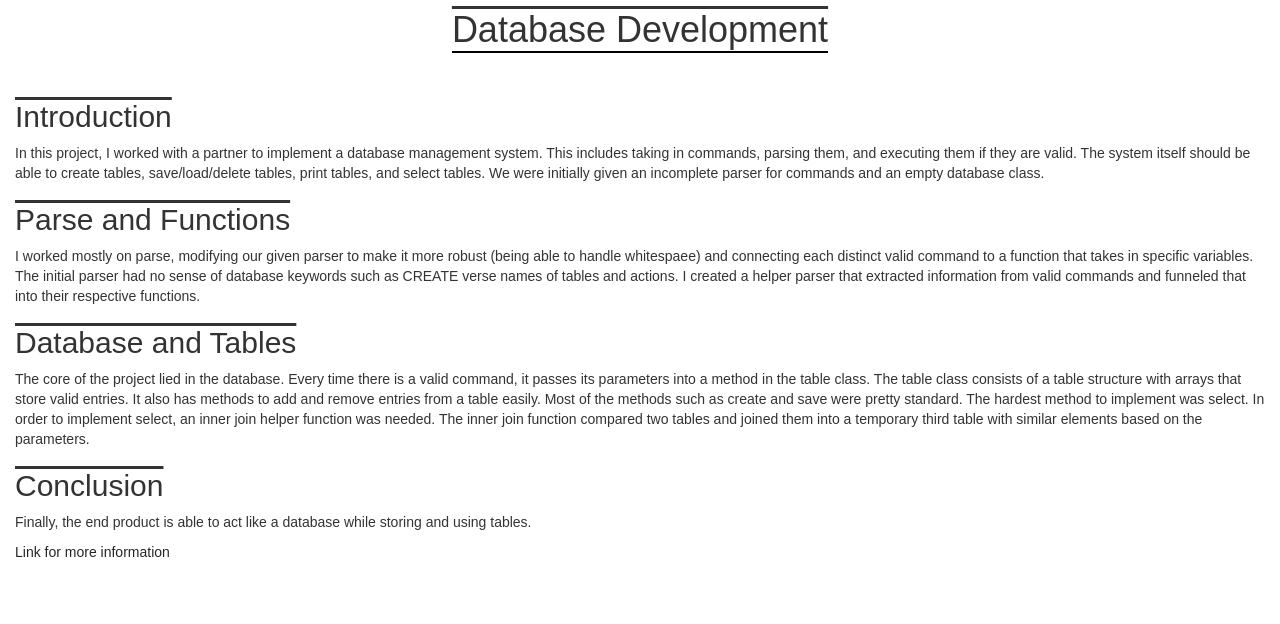
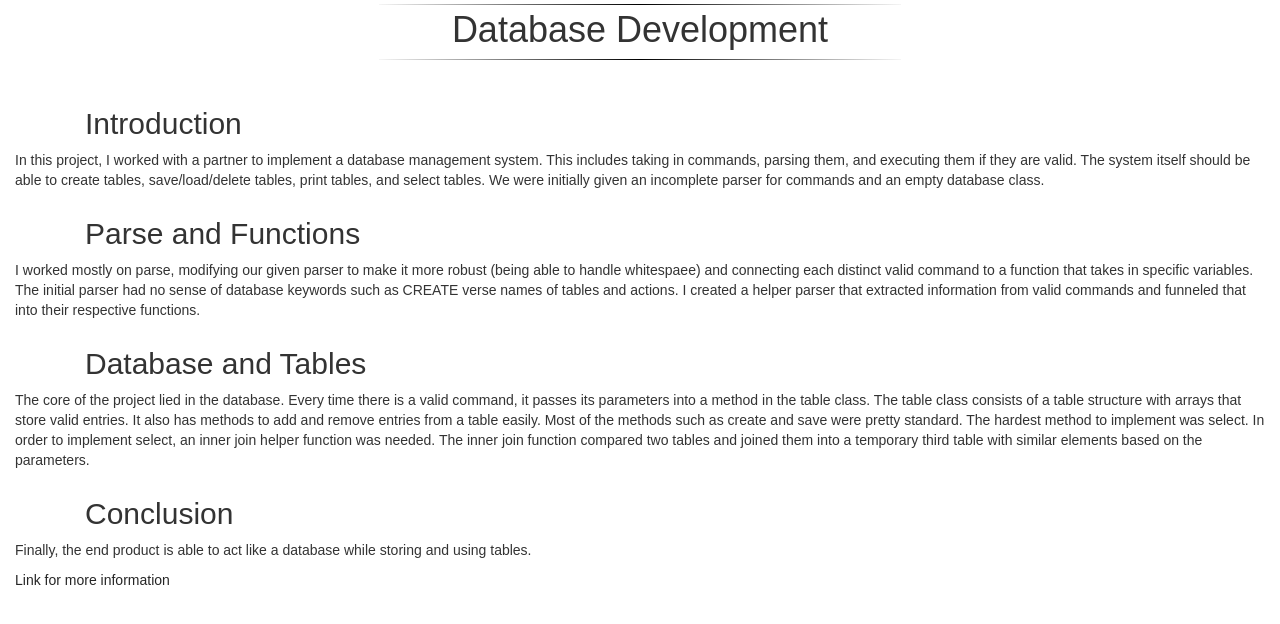
Before and after one commit to Risingvirtue/Risingvirtue.github.io, a plain HTML site: page html/projects/DD.html in a window 1280 px wide. Drawn offline with nearby package versions, Linux system fonts and the light colour scheme; files that its build step writes are made by us from their sources.

Commit message:
border fix, thanks elle

```diff
--- a/CSS/projects.css
+++ b/CSS/projects.css
@@ -1,12 +1,18 @@
-.underlined {
-      border-bottom: solid 3px #000;
-      display: inline;
-      padding-bottom: 1px;
+h1 {
+	padding-top: 2px;
+	padding-left: 70px;
+	padding-right: 70px;
+
 }
 
-h1 {
-	text-decoration: overline;
+.underlined {
 
+
+      display: inline;
+      padding-bottom: 5px;
+	  border-style: solid;
+	  border-image: linear-gradient(90deg, white, black, white) 10;
+	  border-image-width: 1.5px 0px 1.5px 0px;
 }
 
 .buffer {
--- a/JS/main.js
+++ b/JS/main.js
@@ -15,6 +15,5 @@ $(document).ready(function() {
 			window.open('mailto:johnnyon@berkeley.edu?subject=' + subject + '&body=' + message);
 		}
 
-
 	});
 });
--- a/main.css
+++ b/main.css
@@ -5,14 +5,21 @@ img {
 }
 
 h2 {
-	text-decoration: overline;
+	padding-top: 7px;
+	padding-left: 70px;
+	padding-right: 70px;
+
 
 }
 
 .underlined {
-      border-bottom: solid 2px #000;
+
+
       display: inline;
-      padding-bottom: 1px;
+      padding-bottom: 7px;
+	  border-style: solid;
+	  border-image: linear-gradient(90deg, white, black, white) 10;
+	  border-image-width: 1.5px 0px 1.5px 0px;
 }
 
 
@@ -100,3 +107,8 @@ li:hover {
 .red {
 	border-color:red;
 }
+
+.row {
+	margin-bottom: 50px;
+
+}
```
Also changed, not shown: index.html (+3 -1 lines).
